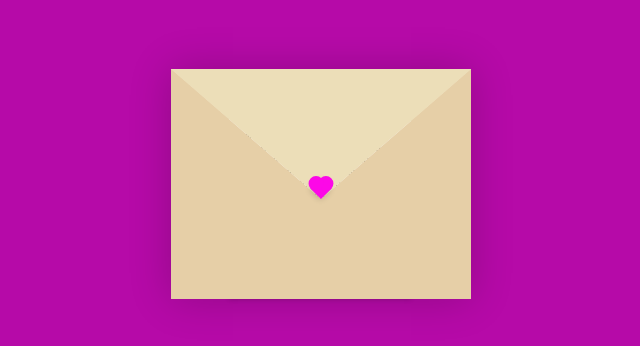
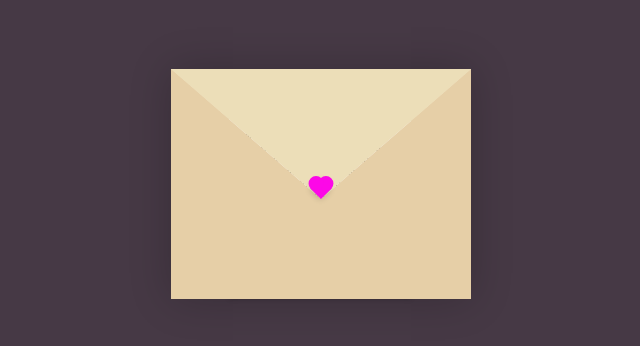
Before and after one commit to vitorrcruzz/letter-love, a plain HTML site: page index.html in a window 1280 px wide. Shown: the part 216-562 px from the top of the page, without its empty margins (319-959 px from the left). Drawn offline with Linux system fonts and the light colour scheme.

Commit message:
alterando cores v2

```diff
--- a/style.css
+++ b/style.css
@@ -1,6 +1,6 @@
 :root{
   --primary: #fff;
-  --bg-color: rgb(182, 10, 168);
+  --bg-color: rgb(70, 57, 69);
   --bg-envelope-color: #f5edd1;
   --envelope-tab: #ecdeb8;
   --envelope-cover: #e6cfa7;
```
